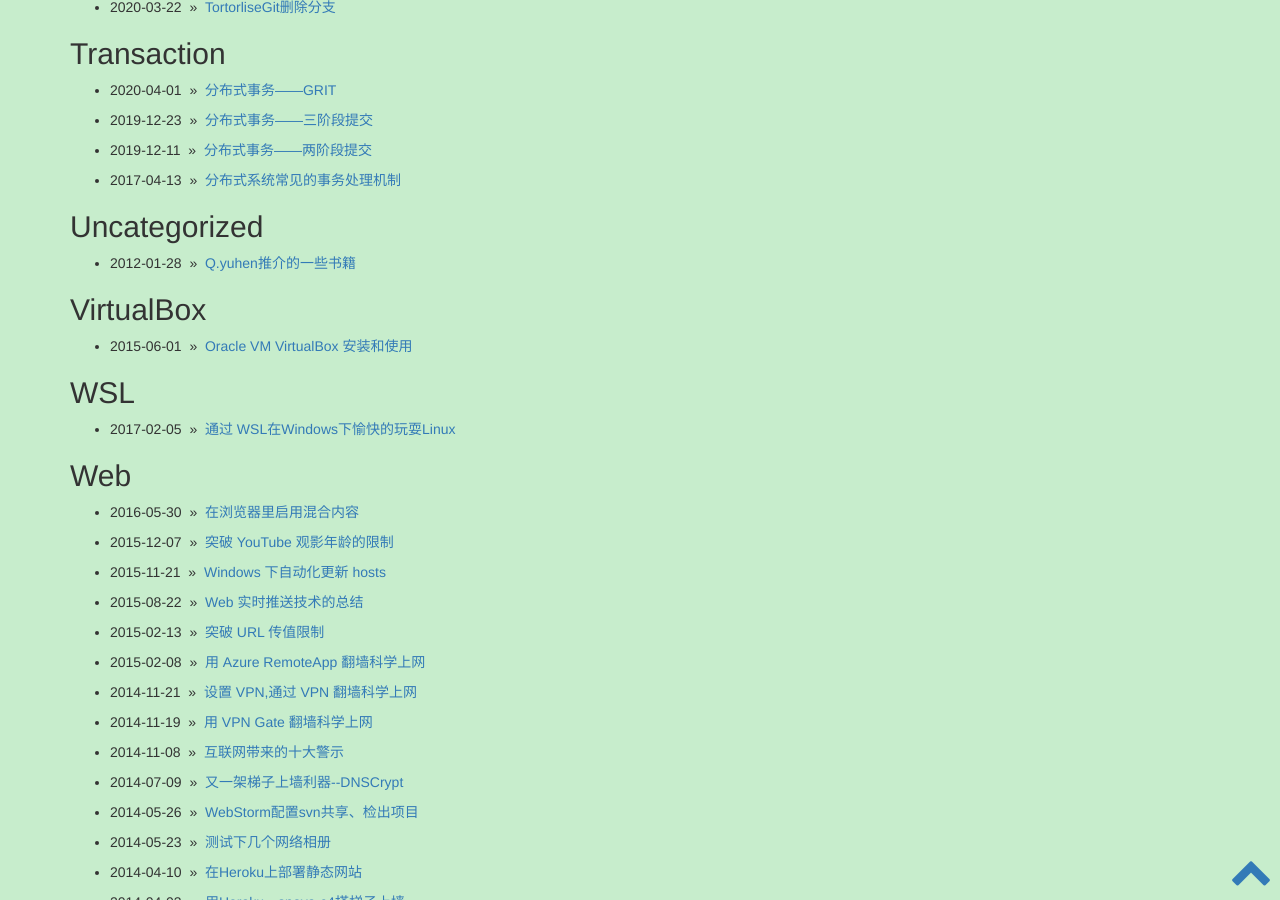
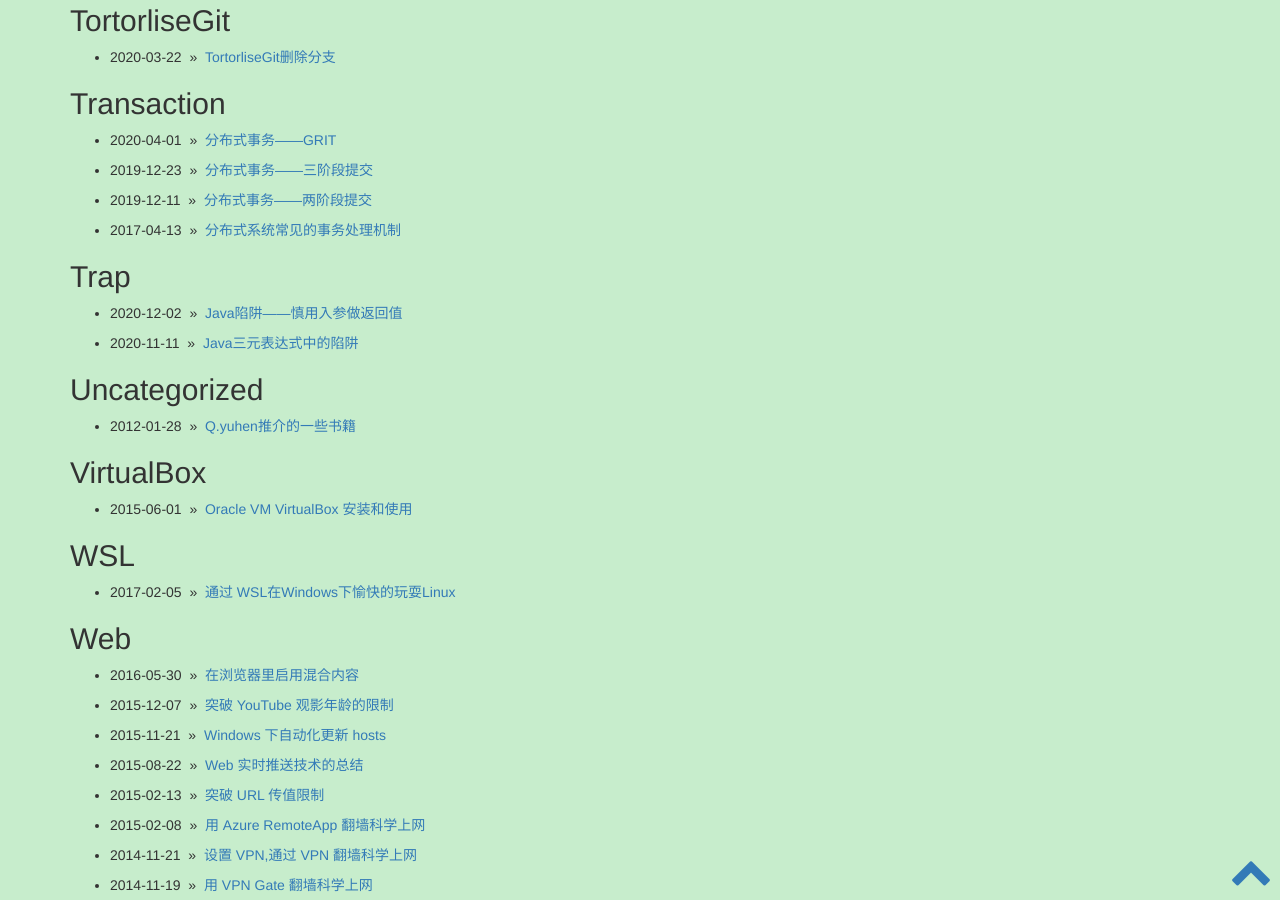
Before and after one commit to waylau/waylau.github.io, a Jekyll site: the page built from categories.html, in a window 1280 px wide and 900 px high, scrolled down 23565 px. Built offline with Jekyll 4.4.1, drawn with Linux system fonts in a browser that asks for light colours; comment, search, counter and statistics services are not loaded; some of the changed lines change nothing that is shown; some of the changed text lies outside the part shown.

Commit message:
add Java陷阱——慎用入参做返回值

````diff
--- a/_posts/2020-11-11-trap-in-java-ternary-expressions.md
+++ b/_posts/2020-11-11-trap-in-java-ternary-expressions.md
@@ -4,8 +4,8 @@
 date: 2020-11-11 00:22
 author: admin
 comments: true
-categories: [Java]
-tags: [Java]
+categories: [Java,Trap]
+tags: [Java,Trap]
 ---
 
 今天遇到一个奇怪的Java三元表达式中的空指针异常。特此记录。
--- /dev/null
+++ b/_posts/2020-12-12-trap-in-java-use-param-for-return.md
@@ -0,0 +1,140 @@
+---
+layout: post
+title: Java陷阱——慎用入参做返回值
+date: 2020-12-02 00:22
+author: admin
+comments: true
+categories: [Java,Trap]
+tags: [Java,Trap]
+---
+
+正常情况下，在Java中入参是不建议用做返回值的。除了造成代码不易理解、语义不清等问题外，可能还埋下了陷阱等你入坑。
+
+<!-- more -->
+
+
+## 问题背景
+
+
+比如有这么一段代码：
+
+
+```java
+@Named
+public class AService {
+private SupplyAssignment localSupply = new SupplyAssignment();
+    @Inject
+    private BService bervice;
+
+    public List<Supply> calcSupplyAssignment()
+       List<Supply> supplyList = bService.getLocalSupplyList(this.localSupply);
+        …
+       return supplyList;
+    }
+}
+```
+
+上面代码，服务A希望调用服务B，以获取supplyList，但同时，服务A又希望修改localSupply的状态值，未能避免修改calcSupplyAssignment接口的（不想改返回的类型），将localSupply作为了入参但同时也用作了返回值。
+
+
+
+服务B代码如下：
+
+
+```java
+@Named
+public class BService {
+
+public List<Supply> getLocalSupplyList (SupplyAssignment localSupply)
+    SupplyAssignment supplyAssignment = this.getSupplyAssignment();
+        // 希望localSupply被重新赋值后返回
+        localSupply = supplyAssignment;
+        …
+        return supplyList;
+
+    }
+}
+```
+
+
+
+
+在服务B代码内部，服务A的入参localSupply被传入，希望重新被supplyAssignment赋值而后返回新值。然而，这样做是无效的。
+
+
+
+## 问题原因
+
+
+先来看下编程语言中关于参数传递的类型：
+
+
+
+* 值传递（pass by value）是指在调用函数时将实际参数复制一份传递到函数中，这样在函数中如果对参数进行修改，将不会影响到实际参数。
+* 引用传递（pass by reference）是指在调用函数时将实际参数的地址直接传递到函数中，那么在函数中对参数所进行的修改，将影响到实际参数。
+
+
+
+因为Java程序设计语言是采用的值传递，因为Java没有指针的概念。也就是说方法得到的是所有参数值的一个拷贝，方法并不能修改传递给它的任何参数变量的内容。
+
+
+因此，上述代码中，服务A调用服务B时，服务B的参数localSupply实际上是服务A的localSupply的一个拷贝，当然，这两个都是指向了同一个地址对象supplyAssignment1。
+
+
+
+当在服务B内部对参数localSupply进行重新赋值是localSupply = supplyAssignment，实际上，只是对B的参数localSupply做了从新赋值，B的参数localSupply会指向一个新的地址对象supplyAssignment2。
+
+
+
+从上图可以清晰看到，因此，服务A的localSupply和B的参数localSupply已经指向了不同的对象了，对B的参数localSupply做任何的修改，都不会影响服务A的localSupply的原值。这就是问题的原因，你希望服务B来修改服务A入参的状态，并将改后的值返回给服务A，但并不奏效。
+
+
+
+## 解决方案
+
+### 方案1：入参不要用作返回值
+
+当然，这个是最清晰的且易于理解的，但这会导致有的接口的返回类型产生变化。
+
+有时确实想要入参做返回值，那看方案2。
+
+
+### 方案2：入参不要赋值新对象
+
+这个方案就是直接在入参的对象上做状态的修改，而不要去赋值新对象。还是这个图：
+
+
+
+
+
+在这个图中，只要我们是一直在B的参数localSupply修改的是supplyAssignment1的状态值，那结果就能反馈到服务A的localSupply上。如何实现？看下下面代码：
+
+
+```java
+@Named
+public class BService {
+
+    public List<Supply> getLocalSupplyList (SupplyAssignment localSupply)
+
+        SupplyAssignment supplyAssignment = this.getSupplyAssignment();
+
+        // 针对localSupply不能新建引用，只能重新赋值属性
+        BeanUtils.copyProperties(supplyAssignment, localSupply);
+        …
+        return supplyList;
+
+    }
+
+}
+```
+
+
+在上面的方法中，我们用到了Spring的工具类BeanUtils，该类的copyProperties方法的实质是将supplyAssignment的属性值，赋值到了localSupply的属性上。这意味着我们是修改的B的参数localSupply上的属性，而并未新建对象。
+
+
+
+
+## 参考引用
+
+* 原文同步至 <https://waylau.com/trap-in-java-use-param-for-return/>
+*  [Java核心编程](https://github.com/waylau/modern-java-demos)
````
